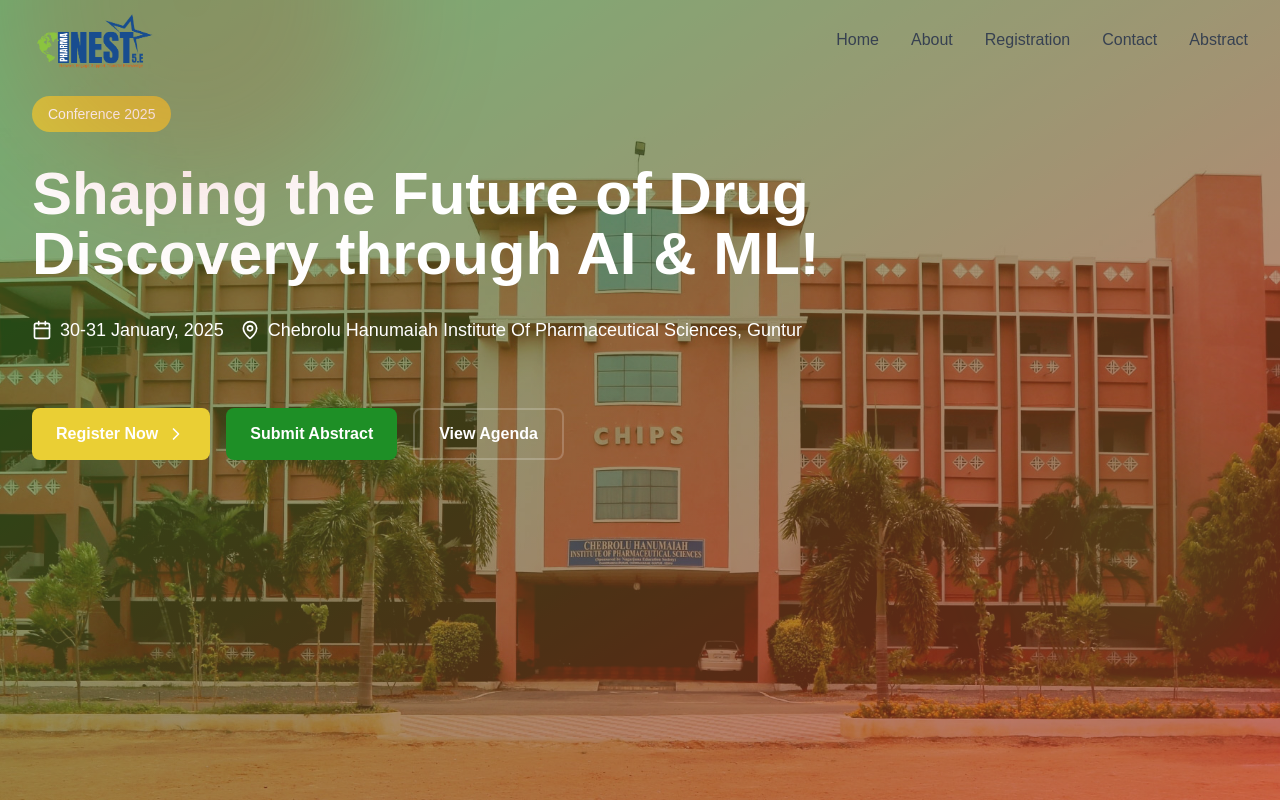
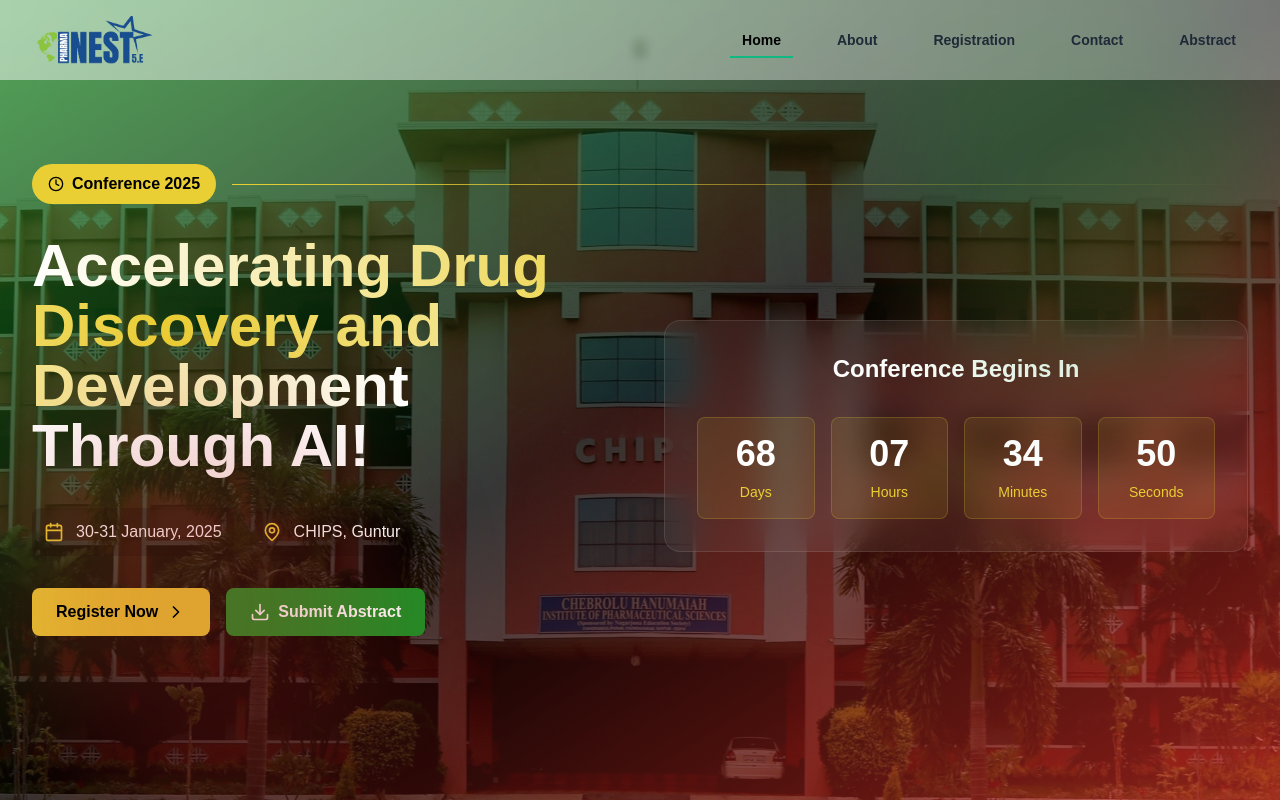
Before and after one commit to ravindrasirvi609/pharmanest, a Next.js app: page / in a window 1280 px wide. Shown: the top 802 px of the page. Built offline with nearby package versions, Linux system fonts and the light colour scheme.

Commit message:
Refactor code to remove EventScheduleTeaser and SponsorsPartnersSection components

```diff
--- a/src/app/page.tsx
+++ b/src/app/page.tsx
@@ -1,9 +1,7 @@
 import AboutSection from "@/components/AboutSection";
 import CallForAbstracts from "@/components/CallForAbstracts";
-import EventScheduleTeaser from "@/components/EventScheduleTeaser";
 import HeroSection from "@/components/HeroSection";
 import KeyHighlights from "@/components/KeyHighlights";
-import SponsorsPartnersSection from "@/components/SponsorsPartnersSection";
 import TestimonialsSection from "@/components/TestimonialsSection";
 
 export default function Home() {
@@ -13,8 +11,8 @@ export default function Home() {
       <AboutSection />
       <KeyHighlights />
       <CallForAbstracts />
-      <EventScheduleTeaser />
-      <SponsorsPartnersSection />
+      {/* <EventScheduleTeaser /> */}
+      {/* <SponsorsPartnersSection /> */}
       <TestimonialsSection />
     </main>
   );
--- a/src/components/Header.tsx
+++ b/src/components/Header.tsx
@@ -1,15 +1,13 @@
 "use client";
-
-import { useState, useEffect } from "react";
-import Link from "next/link";
+import React, { useState, useEffect } from "react";
 import { Menu, X, ChevronRight } from "lucide-react";
 import Image from "next/image";
 
 const Header = () => {
   const [isOpen, setIsOpen] = useState(false);
   const [isScrolled, setIsScrolled] = useState(false);
+  const [activeItem, setActiveItem] = useState("Home");
 
-  // Handle scroll effect
   useEffect(() => {
     const handleScroll = () => {
       setIsScrolled(window.scrollY > 20);
@@ -28,41 +26,53 @@ const Header = () => {
 
   return (
     <header
-      className={`fixed w-full z-50 transition-all duration-300 ${
-        isScrolled ? "bg-white/80 backdrop-blur-md shadow-lg" : "bg-transparent"
+      className={`fixed w-full z-50 transition-all duration-500 ${
+        isScrolled
+          ? "bg-white/95 backdrop-blur-md shadow-lg py-2"
+          : "bg-gradient-to-r from-white/50 to-white/30 backdrop-blur-sm py-4"
       }`}
     >
       <div className="max-w-7xl mx-auto px-4 sm:px-6 lg:px-8">
-        <div className="flex items-center justify-between h-16 md:h-20">
+        <div className="flex items-center justify-between">
           {/* Logo */}
-          <Link href="/" className="flex items-center space-x-2">
+          <div className="flex items-center space-x-2">
+            <div className="w-32 h-12 rounded-lg overflow-hidden">
               <Image
                 src="/PharmaNEST.png"
-              alt="PharmaNEST"
-              className="w-32 h-32"
-              width={32}
-              height={32}
+                alt="Logo"
+                className="w-full h-full object-cover"
+                width={128}
+                height={48}
               />
-          </Link>
+            </div>
+          </div>
 
           {/* Desktop Navigation */}
           <nav className="hidden md:flex items-center space-x-8">
             {navItems.map((item) => (
-              <Link
+              <button
                 key={item.name}
-                href={item.href}
-                className="text-gray-700 hover:text-[#1e8f26] transition-colors relative group py-2"
+                onClick={() => setActiveItem(item.name)}
+                className={`relative px-3 py-2 text-sm font-bold transition-all duration-300 ${
+                  activeItem === item.name
+                    ? "text-black"
+                    : "text-gray-800 hover:text-black"
+                }`}
               >
-                <span>{item.name}</span>
-                <span className="absolute bottom-0 left-0 w-full h-0.5 bg-[#1e8f26] transform scale-x-0 group-hover:scale-x-100 transition-transform origin-left"></span>
-              </Link>
+                {item.name}
+                <span
+                  className={`absolute bottom-0 left-0 w-full h-0.5 bg-emerald-500 transform transition-transform duration-300 ${
+                    activeItem === item.name ? "scale-x-100" : "scale-x-0"
+                  }`}
+                />
+              </button>
             ))}
           </nav>
 
-          {/* Mobile menu button */}
+          {/* Mobile Menu Button */}
           <button
             onClick={() => setIsOpen(!isOpen)}
-            className="md:hidden p-2 rounded-lg hover:bg-gray-100 transition-colors"
+            className="md:hidden p-2 rounded-lg hover:bg-gray-100/50 transition-colors"
             aria-label="Toggle menu"
           >
             {isOpen ? (
@@ -76,33 +86,42 @@ const Header = () => {
 
       {/* Mobile Navigation */}
       <div
-        className={`md:hidden transition-all duration-300 ease-in-out ${
-          isOpen
-            ? "opacity-100 translate-y-0"
-            : "opacity-0 -translate-y-4 pointer-events-none"
+        className={`md:hidden fixed inset-0 bg-black/50 backdrop-blur-sm transition-opacity duration-300 ${
+          isOpen ? "opacity-100" : "opacity-0 pointer-events-none"
         }`}
       >
-        <div className="absolute top-full left-0 w-full bg-white/90 backdrop-blur-lg shadow-lg py-4">
-          <nav className="max-w-7xl mx-auto px-4 sm:px-6 lg:px-8 flex flex-col space-y-2">
+        <div
+          className={`absolute right-0 top-0 h-full w-64 bg-white shadow-2xl transition-transform duration-300 ${
+            isOpen ? "translate-x-0" : "translate-x-full"
+          }`}
+        >
+          <div className="p-6">
+            <nav className="flex flex-col space-y-4">
               {navItems.map((item) => (
-              <Link
+                <button
                   key={item.name}
-                href={item.href}
-                onClick={() => setIsOpen(false)}
-                className="flex items-center justify-between p-3 rounded-lg hover:bg-gray-100 text-gray-700 hover:text-[#1e8f26] transition-colors"
+                  onClick={() => {
+                    setActiveItem(item.name);
+                    setIsOpen(false);
+                  }}
+                  className={`flex items-center justify-between p-3 rounded-lg transition-colors ${
+                    activeItem === item.name
+                      ? "bg-emerald-50 text-black"
+                      : "text-gray-600 hover:bg-gray-50"
+                  }`}
                 >
-                <span>{item.name}</span>
-                <ChevronRight className="h-4 w-4" />
-              </Link>
+                  <span className="font-bold">{item.name}</span>
+                  <ChevronRight
+                    className={`h-4 w-4 transition-transform ${
+                      activeItem === item.name
+                        ? "text-emerald-600 translate-x-1"
+                        : ""
+                    }`}
+                  />
+                </button>
               ))}
-            <Link
-              href="/get-started"
-              onClick={() => setIsOpen(false)}
-              className="bg-gradient-to-r from-[#1e8f26] to-[#c12b23] text-white p-3 rounded-lg text-center hover:shadow-lg transition-all duration-300 mt-4"
-            >
-              Get Started
-            </Link>
             </nav>
+          </div>
         </div>
       </div>
     </header>
--- a/src/components/HeroSection.tsx
+++ b/src/components/HeroSection.tsx
@@ -1,60 +1,170 @@
-import React from "react";
-import { Calendar, MapPin, ChevronRight } from "lucide-react";
+"use client";
+import React, { useEffect, useState } from "react";
+import { Calendar, MapPin, ChevronRight, Download, Clock } from "lucide-react";
+import { Alert, AlertDescription } from "@/components/ui/alert";
+import Link from "next/link";
 
 const HeroSection = () => {
+  const [timeLeft, setTimeLeft] = useState({
+    days: 0,
+    hours: 0,
+    minutes: 0,
+    seconds: 0,
+  });
+  const [isScrolled, setIsScrolled] = useState(false);
+  const [showAlert, setShowAlert] = useState(false);
+
+  useEffect(() => {
+    const countdownDate = new Date("2025-01-30T00:00:00").getTime();
+
+    const handleScroll = () => {
+      setIsScrolled(window.scrollY > 50);
+    };
+
+    window.addEventListener("scroll", handleScroll);
+
+    const interval = setInterval(() => {
+      const now = new Date().getTime();
+      const distance = countdownDate - now;
+
+      const days = Math.floor(distance / (1000 * 60 * 60 * 24));
+      const hours = Math.floor(
+        (distance % (1000 * 60 * 60 * 24)) / (1000 * 60 * 60)
+      );
+      const minutes = Math.floor((distance % (1000 * 60 * 60)) / (1000 * 60));
+      const seconds = Math.floor((distance % (1000 * 60)) / 1000);
+
+      setTimeLeft({ days, hours, minutes, seconds });
+
+      if (distance < 0) {
+        clearInterval(interval);
+        setTimeLeft({ days: 0, hours: 0, minutes: 0, seconds: 0 });
+      }
+    }, 1000);
+
+    return () => {
+      clearInterval(interval);
+      window.removeEventListener("scroll", handleScroll);
+    };
+  }, []);
+
+  const handleRegisterClick = () => {
+    setShowAlert(true);
+    setTimeout(() => setShowAlert(false), 3000);
+  };
+
   return (
-    <div className="relative bg-gradient-to-br from-[#1e8f26] to-[#c12b23] text-white h-screen">
-      {/* Background Image Overlay */}
-      <div className="absolute inset-0 opacity-40 bg-[url('/college.jpg')] bg-cover bg-center h-screen"></div>
+    <div
+      className={`relative overflow-hidden bg-gradient-to-br from-[#1e8f26] via-black to-[#c12b23] ${
+        isScrolled ? "scrolled" : ""
+      }`}
+    >
+      {/* Animated background pattern */}
+      <div className="absolute inset-0 bg-[url('/college.jpg')] bg-center opacity-10 animate-pulse"></div>
 
-      {/* Main Content Container */}
-      <div className="relative max-w-7xl mx-auto px-4 sm:px-6 lg:px-8 py-24">
-        <div className="space-y-8">
-          {/* Conference Info Badge */}
-          <div className="inline-flex items-center px-4 py-2 bg-[#eacf34] bg-opacity-80 rounded-full text-sm">
-            <span className="font-medium">Conference 2025</span>
+      {/* Main content */}
+      <div className="relative min-h-screen flex flex-col justify-center">
+        <div className="max-w-7xl mx-auto px-4 sm:px-6 lg:px-8 py-12 lg:py-24">
+          {/* Alert for registration */}
+          {showAlert && (
+            <div className="fixed top-4 right-4 z-50">
+              <Alert className="bg-[#eacf34] text-white border-none animate-slideIn">
+                <AlertDescription>
+                  Registration process initiated! Check your email.
+                </AlertDescription>
+              </Alert>
+            </div>
+          )}
+
+          {/* Conference badge */}
+          <div className="flex items-center space-x-4 mb-8">
+            <div className="inline-flex items-center px-4 py-2 bg-[#eacf34] rounded-full text-black font-semibold transform hover:scale-105 transition-transform cursor-pointer">
+              <Clock className="w-4 h-4 mr-2" />
+              <span>Conference 2025</span>
+            </div>
+            <div className="h-px flex-1 bg-gradient-to-r from-[#eacf34] to-transparent"></div>
           </div>
 
-          {/* Main Headline */}
-          <h1 className="text-4xl md:text-5xl lg:text-6xl font-bold leading-tight max-w-4xl">
-            Shaping the Future of Drug Discovery through AI & ML!
+          {/* Main content grid */}
+          <div className="grid lg:grid-cols-2 gap-12 items-center">
+            <div className="space-y-8">
+              {/* Title with gradient text */}
+              <h1 className="text-4xl md:text-5xl lg:text-6xl font-bold leading-tight">
+                <span className="bg-clip-text text-transparent bg-gradient-to-r from-white via-[#eacf34] to-white">
+                  Accelerating Drug Discovery and Development
+                </span>
+                <br />
+                <span className="text-white">Through AI!</span>
               </h1>
 
-          {/* Date and Location */}
-          <div className="flex flex-col sm:flex-row gap-4 text-lg">
-            <div className="flex items-center gap-2">
-              <Calendar className="w-5 h-5" />
-              <span>30-31 January, 2025</span>
+              {/* Event details with hover effects */}
+              <div className="space-y-4">
+                <div className="flex flex-col sm:flex-row gap-4">
+                  <div className="flex items-center space-x-3 bg-black bg-opacity-20 p-3 rounded-lg hover:bg-opacity-30 transition-all">
+                    <Calendar className="w-5 h-5 text-[#eacf34]" />
+                    <span className="text-white">30-31 January, 2025</span>
                   </div>
-            <div className="flex items-center gap-2">
-              <MapPin className="w-5 h-5" />
-              <span>
-                Chebrolu Hanumaiah Institute Of Pharmaceutical Sciences, Guntur
-              </span>
+                  <div className="flex items-center space-x-3 bg-black bg-opacity-20 p-3 rounded-lg hover:bg-opacity-30 transition-all">
+                    <MapPin className="w-5 h-5 text-[#eacf34]" />
+                    <span className="text-white">CHIPS, Guntur</span>
+                  </div>
                 </div>
               </div>
 
-          {/* CTA Buttons */}
-          <div className="flex flex-col sm:flex-row gap-4 pt-8">
-            {/* Primary CTA */}
-            <button className="inline-flex items-center justify-center px-6 py-3 bg-[#eacf34] hover:bg-[#c12b23] text-white font-semibold rounded-lg transition-colors duration-200">
+              {/* CTA buttons with enhanced hover effects */}
+              <div className="flex flex-wrap gap-4">
+                <Link href="/registration">
+                  <button
+                    onClick={handleRegisterClick}
+                    className="group relative px-6 py-3 bg-[#eacf34] text-black font-semibold rounded-lg overflow-hidden transition-all hover:shadow-lg hover:shadow-[#eacf34]/20"
+                  >
+                    <span className="relative z-10 flex items-center">
                       Register Now
-              <ChevronRight className="w-5 h-5 ml-2" />
+                      <ChevronRight className="w-5 h-5 ml-2 group-hover:translate-x-1 transition-transform" />
+                    </span>
+                    <div className="absolute inset-0 bg-white transform scale-x-0 group-hover:scale-x-100 transition-transform origin-left"></div>
                   </button>
+                </Link>
 
-            {/* Secondary CTAs */}
-            <button className="inline-flex items-center justify-center px-6 py-3 bg-[#1e8f26] hover:bg-[#1a7e22] text-white font-semibold rounded-lg transition-colors duration-200">
+                <Link href="/abstractForm">
+                  <button className="px-6 py-3 bg-[#1e8f26] text-white font-semibold rounded-lg hover:bg-opacity-90 transition-colors flex items-center">
+                    <Download className="w-5 h-5 mr-2" />
                     Submit Abstract
                   </button>
-            <button className="inline-flex items-center justify-center px-6 py-3 border-2 border-white border-opacity-20 hover:bg-[#c12b23] hover:bg-opacity-50 text-white font-semibold rounded-lg transition-colors duration-200">
-              View Agenda
-            </button>
+                </Link>
               </div>
             </div>
 
-        {/* Decorative Elements */}
-        <div className="absolute bottom-0 right-0 transform translate-y-1/2 w-64 h-64 bg-[#1e8f26] rounded-full filter blur-3xl opacity-20"></div>
-        <div className="absolute top-0 left-0 transform -translate-y-1/2 w-96 h-96 bg-[#c12b23] rounded-full filter blur-3xl opacity-20"></div>
+            {/* Countdown section with glass morphism effect */}
+            <div className="backdrop-blur-lg bg-white bg-opacity-5 rounded-2xl p-8 border border-white border-opacity-10">
+              <h2 className="text-2xl font-semibold text-white text-center mb-8">
+                Conference Begins In
+              </h2>
+              <div className="grid grid-cols-2 lg:grid-cols-4 gap-4">
+                {[
+                  { label: "Days", value: timeLeft.days },
+                  { label: "Hours", value: timeLeft.hours },
+                  { label: "Minutes", value: timeLeft.minutes },
+                  { label: "Seconds", value: timeLeft.seconds },
+                ].map((item) => (
+                  <div
+                    key={item.label}
+                    className="flex flex-col items-center p-4 bg-[#eacf34] bg-opacity-10 rounded-lg border border-[#eacf34] border-opacity-20"
+                  >
+                    <span className="text-4xl font-bold text-white mb-2">
+                      {String(item.value).padStart(2, "0")}
+                    </span>
+                    <span className="text-sm text-[#eacf34]">{item.label}</span>
+                  </div>
+                ))}
+              </div>
+            </div>
+          </div>
+        </div>
+
+        {/* Decorative elements */}
+        <div className="absolute top-0 right-0 w-96 h-96 bg-[#1e8f26] rounded-full filter blur-3xl opacity-10 animate-pulse"></div>
+        <div className="absolute bottom-0 left-0 w-96 h-96 bg-[#c12b23] rounded-full filter blur-3xl opacity-10 animate-pulse"></div>
       </div>
     </div>
   );
--- /dev/null
+++ b/src/components/ui/alert.tsx
@@ -0,0 +1,59 @@
+import * as React from "react"
+import { cva, type VariantProps } from "class-variance-authority"
+
+import { cn } from "@/lib/utils"
+
+const alertVariants = cva(
+  "relative w-full rounded-lg border px-4 py-3 text-sm [&>svg+div]:translate-y-[-3px] [&>svg]:absolute [&>svg]:left-4 [&>svg]:top-4 [&>svg]:text-foreground [&>svg~*]:pl-7",
+  {
+    variants: {
+      variant: {
+        default: "bg-background text-foreground",
+        destructive:
+          "border-destructive/50 text-destructive dark:border-destructive [&>svg]:text-destructive",
+      },
+    },
+    defaultVariants: {
+      variant: "default",
+    },
+  }
+)
+
+const Alert = React.forwardRef<
+  HTMLDivElement,
+  React.HTMLAttributes<HTMLDivElement> & VariantProps<typeof alertVariants>
+>(({ className, variant, ...props }, ref) => (
+  <div
+    ref={ref}
+    role="alert"
+    className={cn(alertVariants({ variant }), className)}
+    {...props}
+  />
+))
+Alert.displayName = "Alert"
+
+const AlertTitle = React.forwardRef<
+  HTMLParagraphElement,
+  React.HTMLAttributes<HTMLHeadingElement>
+>(({ className, ...props }, ref) => (
+  <h5
+    ref={ref}
+    className={cn("mb-1 font-medium leading-none tracking-tight", className)}
+    {...props}
+  />
+))
+AlertTitle.displayName = "AlertTitle"
+
+const AlertDescription = React.forwardRef<
+  HTMLParagraphElement,
+  React.HTMLAttributes<HTMLParagraphElement>
+>(({ className, ...props }, ref) => (
+  <div
+    ref={ref}
+    className={cn("text-sm [&_p]:leading-relaxed", className)}
+    {...props}
+  />
+))
+AlertDescription.displayName = "AlertDescription"
+
+export { Alert, AlertTitle, AlertDescription }
```
Lines whose indentation alone changed are shown as unchanged.
